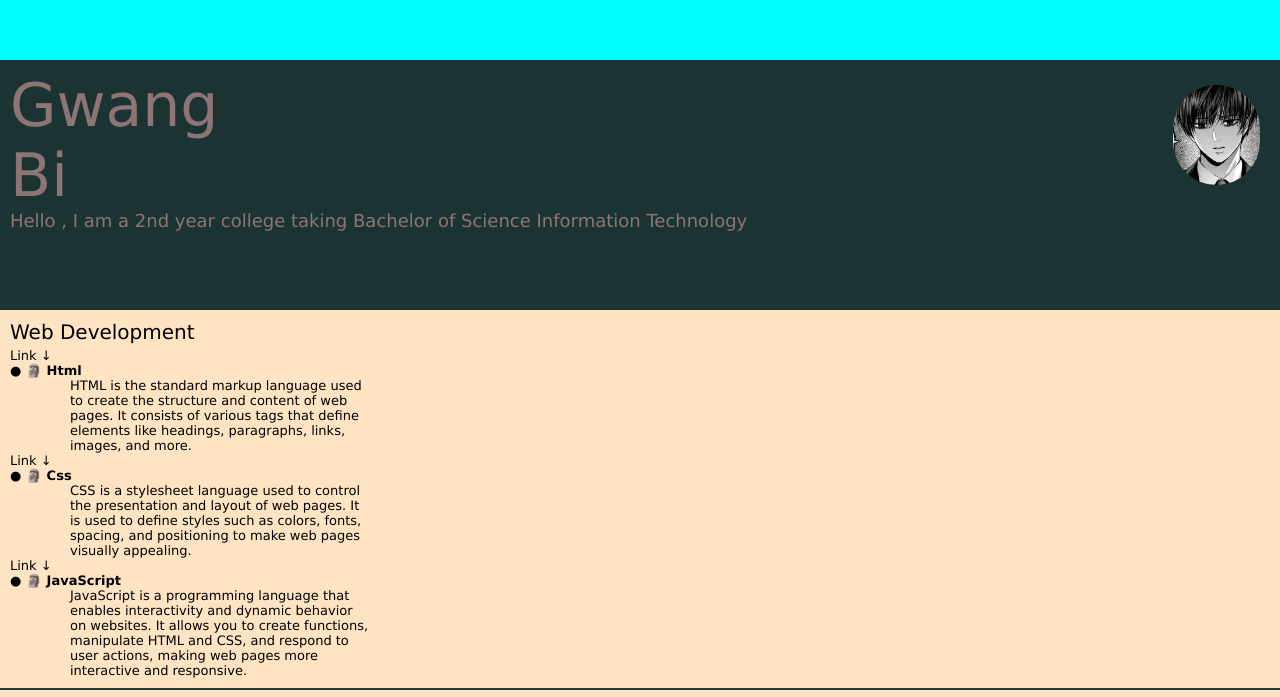
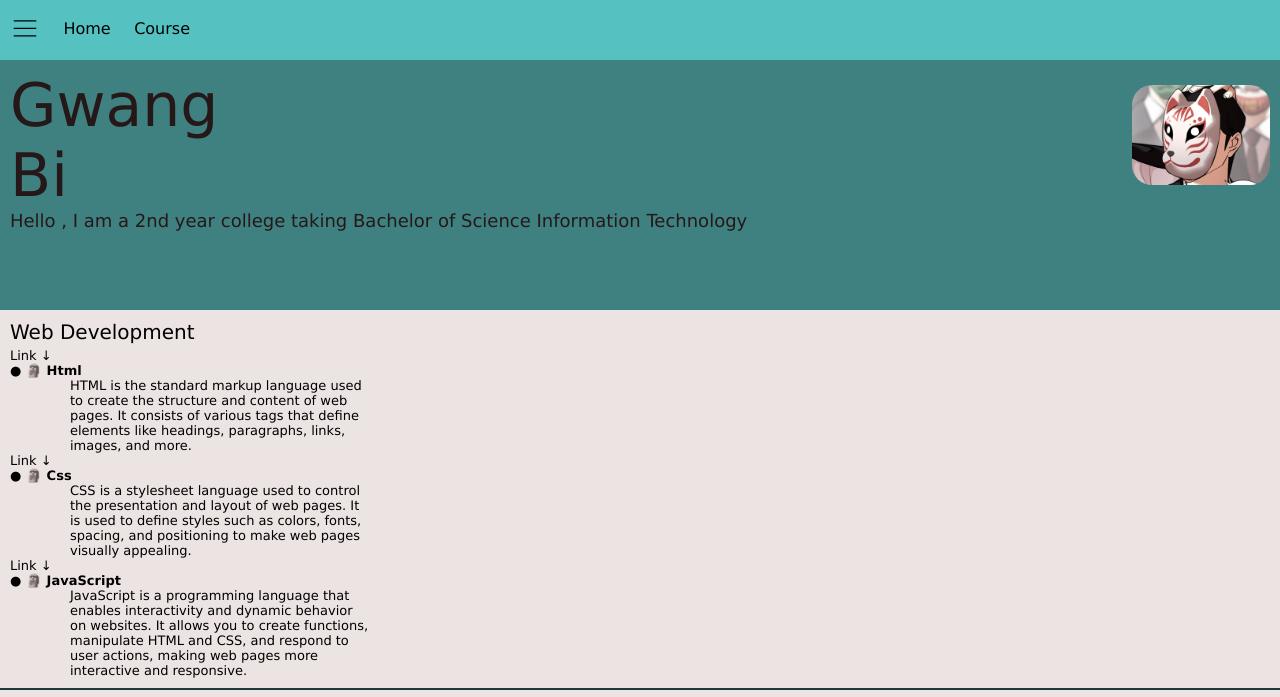
Before and after one commit to JhayJo9/essential-for-IT-student, a plain HTML site: page index.html in a window 1280 px wide. Shown: the top 697 px of the page. Drawn offline with Linux system fonts and the light colour scheme.

Commit message:
added course and edit header

```diff
--- a/css files/content.css
+++ b/css files/content.css
@@ -1,5 +1,5 @@
 .whole-content{
-    background-color: bisque;
+    background-color: rgb(236, 227, 227);
     height: 100%;
     min-height: 1000px;
 }
--- a/css files/header.css
+++ b/css files/header.css
@@ -4,7 +4,34 @@
     font-family: Verdana, Geneva, Tahoma, sans-serif;
 }
 .header{
-    background-color: aqua;
+    background-color: rgb(85, 193, 193);
     height: 100%;
     min-height: 60px;
+    display: flex;
+    justify-content: flex-start;
+    align-items: center;
 }
+a{
+    text-decoration: none;
+    color: black;
+}
+.left-section{
+    width: 180px;
+    margin-left: 10px;
+    display: flex;
+    justify-content: space-between;
+    cursor: pointer;
+}
+.home:hover, .course:hover{
+    opacity: 0.5;
+    background-color: rgb(222, 233, 233);
+    border-radius: 10px;
+}
+.btn-menu{
+    width: 30px;
+    background-color: rgb(85, 193, 193);
+    border: none;
+}
+.home , .course{
+    padding-top: 5px;
+}
--- a/css files/profileInfo.css
+++ b/css files/profileInfo.css
@@ -1,12 +1,12 @@
 .author-content{
-    background-color: rgb(28, 51, 51);
+    background-color: rgb(63, 129, 129);
     height: 100%;
     min-height: 250px;
     position: relative;
 }
 .author-name, .author-descrip{
 
-    color: rgb(141, 117, 117);
+    color: rgb(38, 24, 24);
     padding-left: 10px;
     font-size: 18px;
 }
@@ -19,7 +19,7 @@
 .author-picture{
     height: 100px;
     position: absolute;
-    right: 20px;
+    right: 10px;
     top: 25px;
-    border-radius: 50px;
+    border-radius: 20px;
 }
--- a/index.html
+++ b/index.html
@@ -7,10 +7,21 @@
     <link rel="stylesheet" href="css files/header.css">
     <link rel="stylesheet" href="css files/content.css">
     <link rel="stylesheet" href="css files/profileInfo.css">
+
 </head>
 <body>
     <div class="header">
-
+        <div class="left-section">
+            <button class="btn-menu">
+                <img class="menu-ham" src="images/hamburger-menu.svg" alt="">
+            </button>
+            <a class="home" href="index.html">
+                Home
+            </a>
+            <a class="course" href="course.html">
+                Course
+            </a>
+        </div>
     </div>
     <div class="author-content">
             <p class="author-name">
@@ -19,8 +30,9 @@
             <p class="author-descrip">
                     Hello , I am a 2nd year college taking Bachelor of Science Information Technology
             </p>
-            <img class="author-picture" src="images/Satsudou - Chapter 2 - 29~2.jpg" alt="">
+            <img class="author-picture" src="images/Lookism - Ep. 374_ Workers (2nd Affiliate) (3) Ch. 374 ♫ - 3.jpg" alt="">
     </div>
+
     <div class="whole-content">
         <div class="web-dev">
             <p class="title">
@@ -82,12 +94,12 @@
                             Need for compiling the program
                         </p>
 
-                        <a href="">
+                        <a href="https://netbeans.apache.org/download/index.html" target="_blank">
                            <p>
                             &#9679; Link &#8594; NetBeans for IDE
                            </p>
                         </a>
-                        <a href="">
+                        <a href="https://www.oracle.com/java/technologies/downloads/#jdk21-windows" target="_blank">
                             <p>
                                 &#9679;  Link &#8594; JDK for software to run the program
                             </p>
@@ -113,12 +125,12 @@
                                 Need for compiling the program
                             </p>
 
-                            <a href="">
+                            <a href="https://www.jetbrains.com/pycharm/download/?section=windows" target="_blank">
                             <p>
                                 &#9679; Link &#8594; PyChram for IDE
                             </p>
                             </a>
-                            <a href="">
+                            <a href="https://www.python.org/downloads/" target="_blank">
                                 <p>
                                     &#9679;  Link &#8594; Python 3.10.13 for software to run the program
                                 </p>
@@ -149,14 +161,14 @@
                                     Need for compiling the program
                                 </p>
 
-                                <a href="">
+                                <a href="https://code.visualstudio.com/" target="_blank"">
                                 <p>
                                     &#9679;  Link &#8594; Vs code for IDE
                                 </p>
                                 </a>
-                                <a href="">
+                                <a href="https://sourceforge.net/projects/mingw-w64/" target="_blank">
                                     <p>
-                                        &#9679;   Link &#8594; C++ Mgw64 for software to run the program
+                                        &#9679;   Link &#8594; C++ Mingw64 for software to run the program
                                     </p>
                                 </a>
                             </div>
```
Also changed, not shown: course.html (added, +23 -0 lines), images/hamburger-menu.svg (added).
